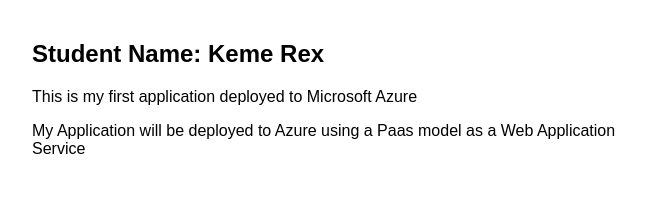
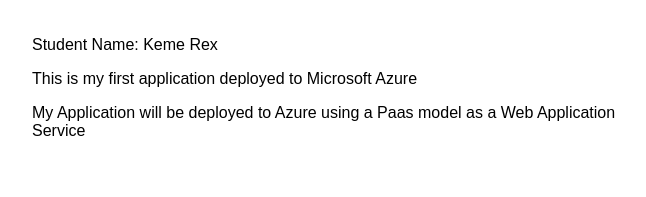
Before and after one commit to keme21/Keme-first-again, a website: page src/index.html in a window 1280 px wide. Shown: the whole page, without its empty margins (288-934 px from the left). Drawn offline with Linux system fonts and the light colour scheme.

Commit message:
Update index.html

```diff
--- a/src/index.html
+++ b/src/index.html
@@ -10,7 +10,7 @@
 
 <body>
   <main>
-    <h2>Student Name: Keme Rex</h2>
+    <p>Student Name: Keme Rex</p>
     <p>This is my first application deployed to Microsoft Azure</p>
     <p>My Application will be deployed to Azure using a Paas model as a  Web Application Service</p>
   </main>
```
